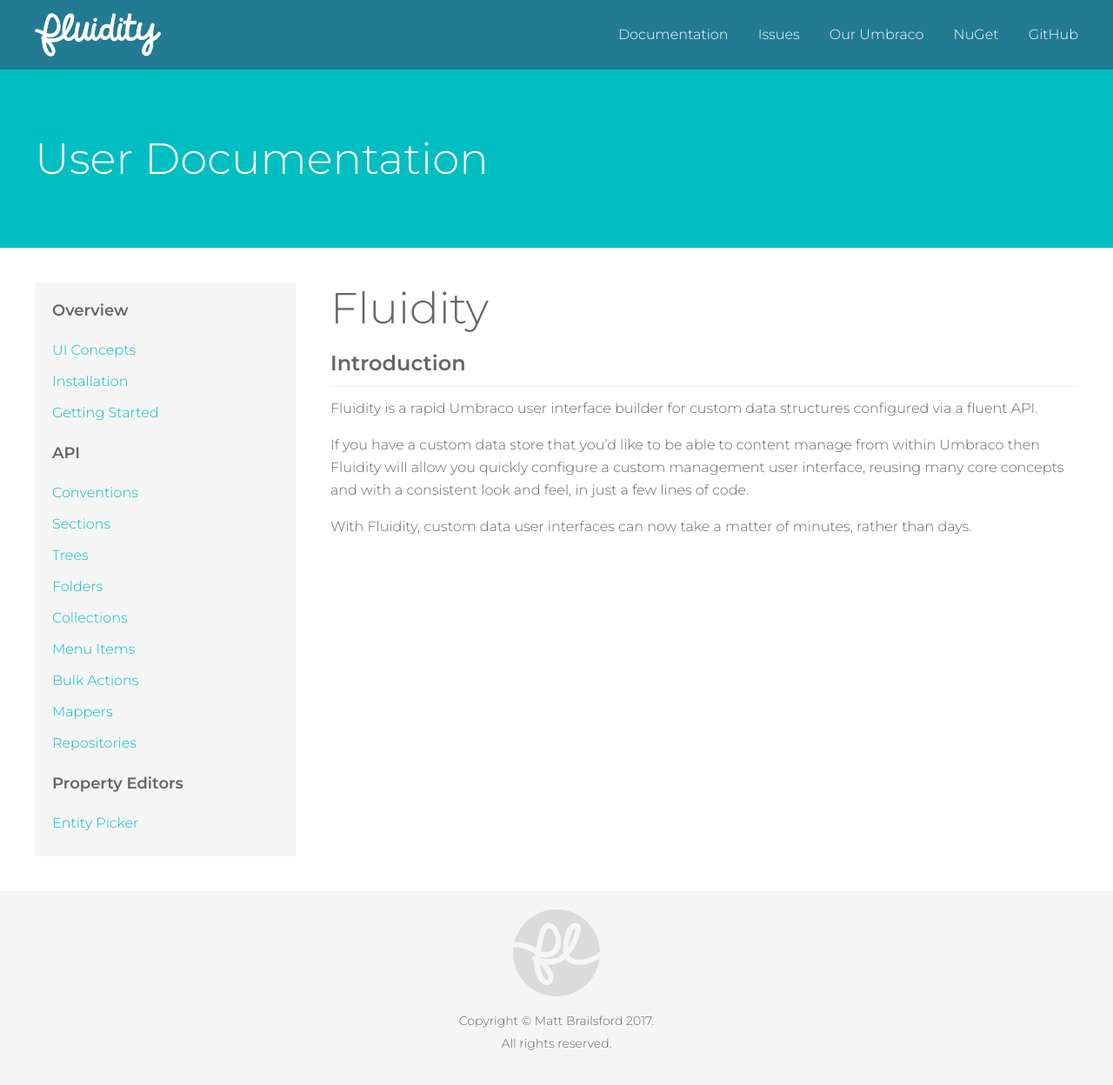
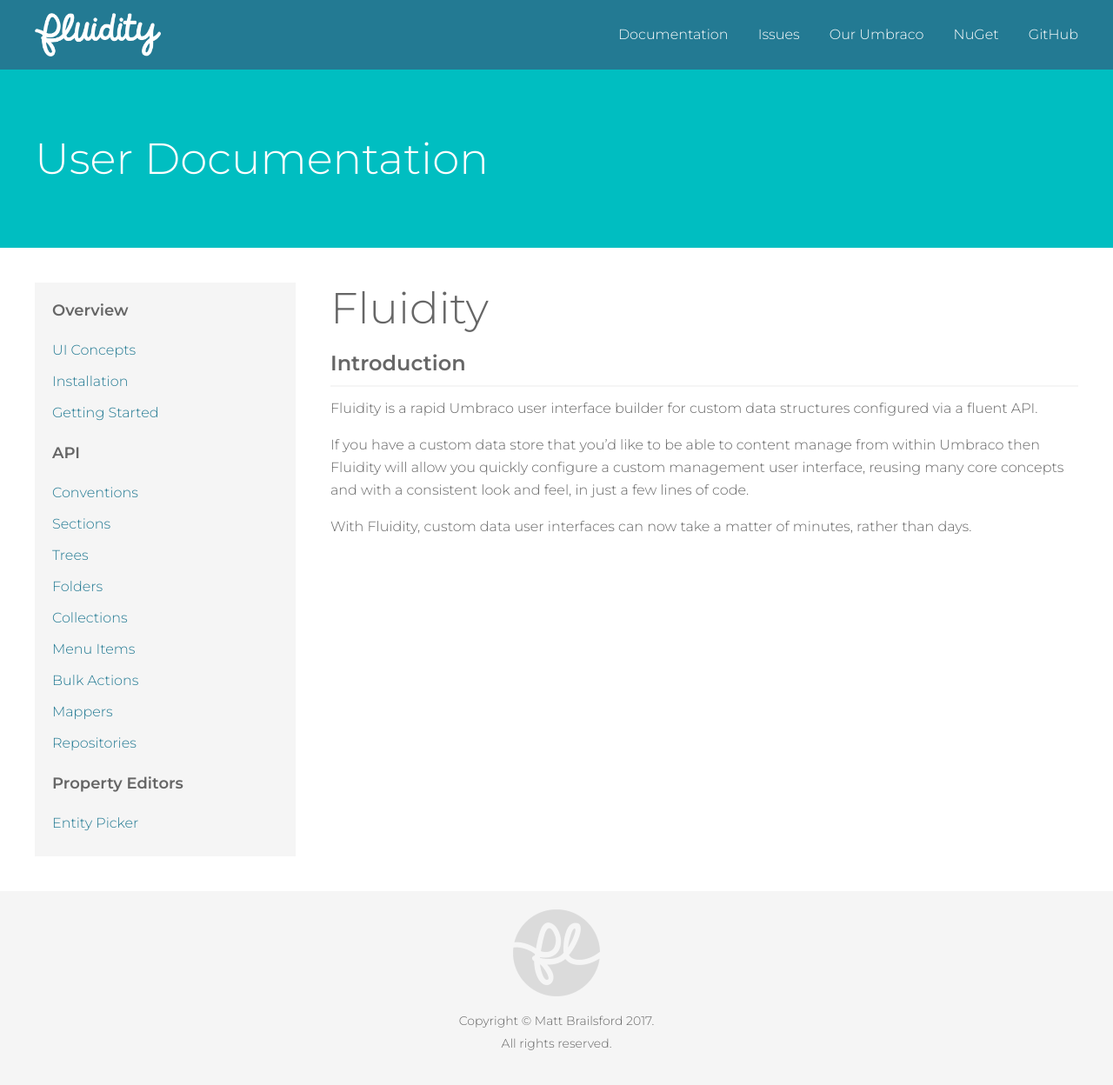
Before and after one commit to mattbrailsford/umbraco-fluidity, a Jekyll site: the page built from docs/_pages/00-home.md, in a window 1280 px wide. Shown: the whole page at 87% size. Built offline with Jekyll 4.4.1, drawn with Linux system fonts in a browser that asks for light colours.

Commit message:
Made sidebar nav links the darker teal color

```diff
--- a/docs/css/styles.css
+++ b/docs/css/styles.css
@@ -321,6 +321,7 @@
     padding: 5px 20px;
     text-decoration: none;
     border-right: 2px solid transparent;
+    color: #237a93;
 }
 
 .side-nav li a:hover,
```
